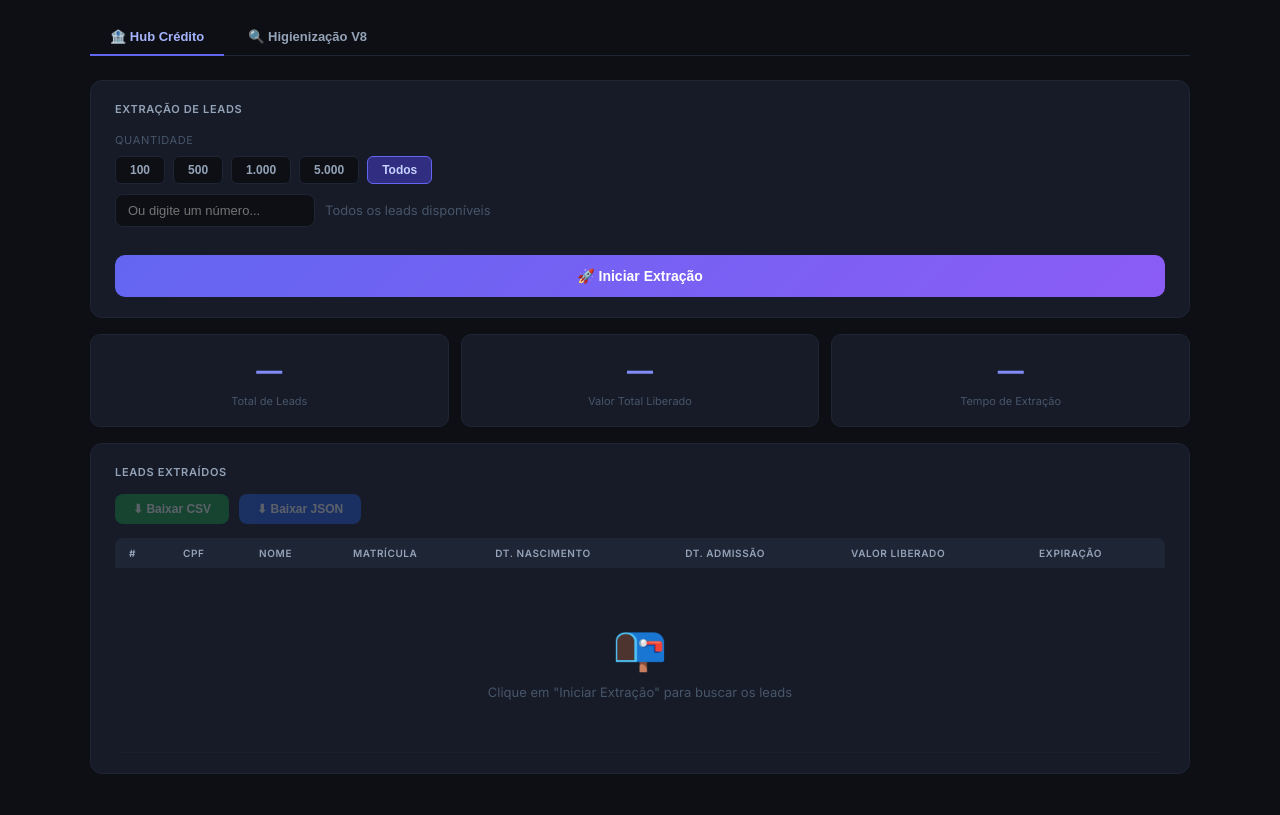
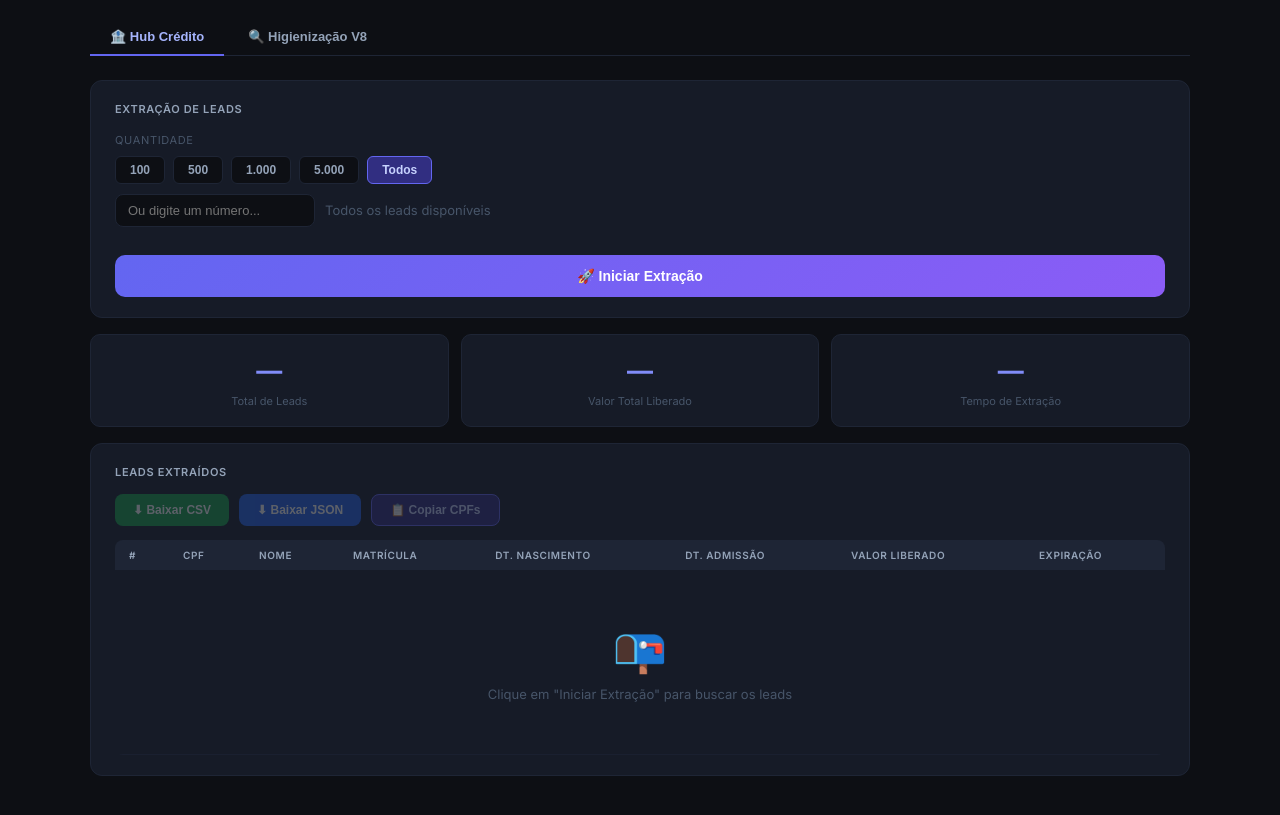
Before and after one commit to gugamelo98-maker/testeextrair, a plain HTML site: page index.html in a window 1280 px wide. Shown: the part 83-898 px from the top of the page. Drawn offline with Linux system fonts and the light colour scheme.

Commit message:
Update index.html

```diff
--- a/index.html
+++ b/index.html
@@ -374,6 +374,7 @@
       <div class="dl-row">
         <button class="dl-btn csv"  id="btnCSV"  onclick="baixarCSV()"  disabled>⬇ Baixar CSV</button>
         <button class="dl-btn json" id="btnJSON" onclick="baixarJSON()" disabled>⬇ Baixar JSON</button>
+        <button class="dl-btn" id="btnCopiarCPFs" onclick="copiarCPFs()" disabled style="background:#312e81;color:#c7d2fe;border:1px solid #6366f1;">📋 Copiar CPFs</button>
       </div>
       <div class="table-wrap">
         <table>
@@ -522,6 +523,7 @@ async function iniciarExtracao() {
   btn.textContent = '⏳ Extraindo...';
   document.getElementById('btnCSV').disabled = true;
   document.getElementById('btnJSON').disabled = true;
+  document.getElementById('btnCopiarCPFs').disabled = true;
   leadsData = [];
   document.getElementById('tbodyLeads').innerHTML = '';
   ['statTotal','statValor','statTempo'].forEach(id => document.getElementById(id).textContent = '—');
@@ -559,6 +561,7 @@ async function iniciarExtracao() {
     setStatus('statusHub', `✅ Extração concluída! ${leadsData.length.toLocaleString('pt-BR')} leads em ${tempo}s${leadsData.length > 1000 ? ' · Exibindo primeiros 1.000' : ''}`, 'success');
     document.getElementById('btnCSV').disabled  = false;
     document.getElementById('btnJSON').disabled = false;
+    document.getElementById('btnCopiarCPFs').disabled = false;
     document.getElementById('tab-hub').classList.add('has-data');
 
   } catch(err) {
@@ -582,6 +585,24 @@ function renderTabelaHub(leads) {
       <td class="valor">${fmtBRL(l.valorLiberado)}</td>
       <td>${l.hubExpiracao||'—'}</td>
     </tr>`).join('');
+}
+
+function copiarCPFs() {
+  if (!leadsData.length) return;
+  const texto = leadsData.map(l => l.cpf || '').filter(Boolean).join('\n');
+  const btn = document.getElementById('btnCopiarCPFs');
+  navigator.clipboard.writeText(texto).then(() => {
+    btn.textContent = '✅ Copiados!';
+    setTimeout(() => { btn.textContent = '📋 Copiar CPFs'; }, 2000);
+  }).catch(() => {
+    // fallback
+    const ta = document.createElement('textarea');
+    ta.value = texto;
+    ta.style.position = 'fixed'; ta.style.opacity = '0';
+    document.body.appendChild(ta); ta.select();
+    try { document.execCommand('copy'); btn.textContent = '✅ Copiados!'; setTimeout(() => { btn.textContent = '📋 Copiar CPFs'; }, 2000); } catch(e) {}
+    document.body.removeChild(ta);
+  });
 }
 
 function baixarCSV() {
```
